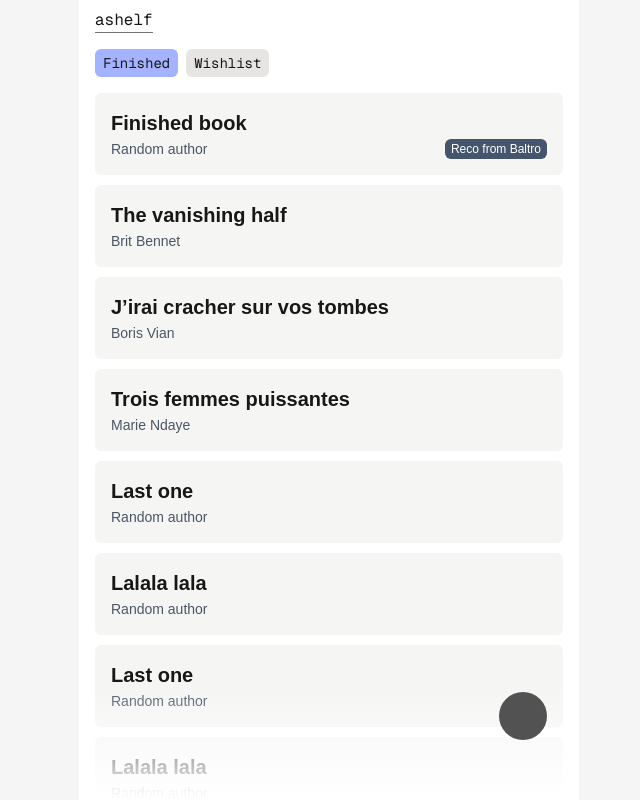
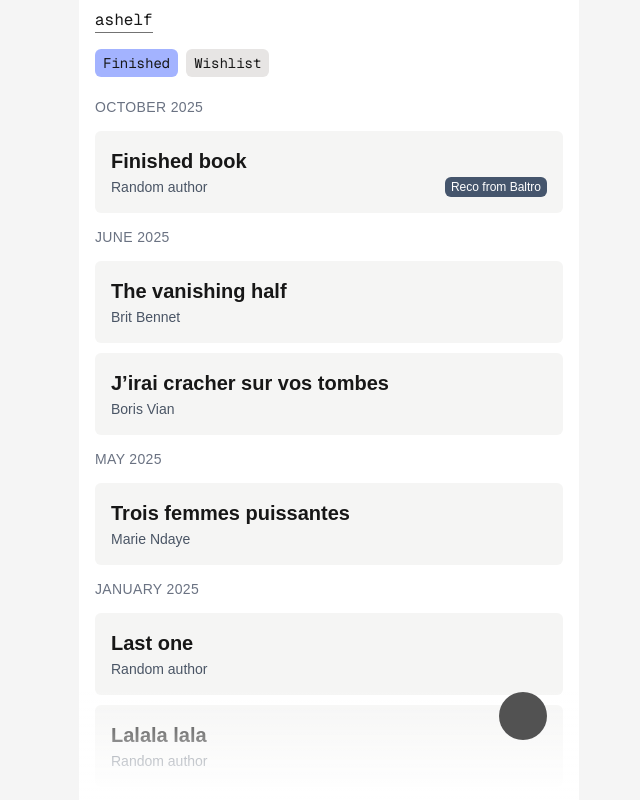
Before and after one commit to arianeprs/ashelf, a Next.js app: page / in a window 1280 px wide. Shown: the top 800 px of the page, without its empty margins (311-951 px from the left). Built offline with nearby package versions, Linux system fonts and the light colour scheme.

Commit message:
finished books are ordered by month

```diff
--- a/app/components/bookList.tsx
+++ b/app/components/bookList.tsx
@@ -5,28 +5,53 @@ import { Book } from '../data/book';
 import { getApiBooks } from '../routes/book.routes';
 import BookItem from './bookItem';
 import EmptyList from './emptyList';
+import FinishedBooksList from './finishedBooksList';
 
-export default function BookList({ selectedTab }: { selectedTab: string }) {
-  const [books, setBooks] = useState<Book[]>([]);
+export default function BookList({ selectedTab }: { selectedTab: 'Finished' | 'Wishlist' }) {
+  const [wishBooks, setWishBooks] = useState<Book[]>([]);
+  const [finishedBooks, setFinishedBooks] = useState<Book[]>([]);
+  const hasWishBooksToShow = !!wishBooks && wishBooks.length > 0;
+  const hasFinishedBooksToShow = !!finishedBooks && finishedBooks.length > 0;
 
+  /* Load books once */
   useEffect(() => {
+    const getBooks = async () => {
+      getApiBooks('Finished').then((result) => {
+        if (!ignore) {
+          setFinishedBooks(result);
+        }
+      });
+
+      getApiBooks('Wishlist').then((result) => {
+        if (!ignore) {
+          setWishBooks(result);
+        }
+      });
+    };
+
     let ignore = false;
-    (async () => {
-      const data = await getApiBooks(selectedTab);
-      if (!ignore) setBooks(data);
-    })();
+    getBooks();
+
     return () => {
       ignore = true;
     };
-  }, [selectedTab]);
+  });
 
   return (
     <div className="flex flex-col w-full grow items-stretch gap-2.5 mb-40">
-      {books && books.length > 0 ? (
-        books.map((book) => <BookItem key={book.id} {...book} />)
-      ) : (
-        <EmptyList />
-      )}
+      {selectedTab === 'Finished' &&
+        (hasFinishedBooksToShow ? (
+          <FinishedBooksList finishedBooks={finishedBooks} />
+        ) : (
+          <EmptyList />
+        ))}
+
+      {selectedTab === 'Wishlist' &&
+        (hasWishBooksToShow ? (
+          wishBooks.map((book) => <BookItem key={book.id} {...book} />)
+        ) : (
+          <EmptyList />
+        ))}
     </div>
   );
 }
--- /dev/null
+++ b/app/components/finishedBooksList.tsx
@@ -0,0 +1,42 @@
+'use client';
+
+import { Book } from '../data/book';
+import BookItem from './bookItem';
+
+export default function FinishedBooksList({ finishedBooks }: { finishedBooks: Book[] }) {
+  function getFormattedDate(yearMonthDate: string): string {
+    const [y, m] = yearMonthDate.split('-').map(Number);
+    const d = new Date(y, (m || 1) - 1, 1);
+    return new Intl.DateTimeFormat('en-GB', { month: 'long', year: 'numeric' }).format(d);
+  }
+
+  const monthBooksGroups: [string, Book[]][] = (() => {
+    const group = new Map<string, Book[]>();
+    for (const book of finishedBooks) {
+      const key = book.finishedOn?.slice(0, 7);
+      if (!group.has(key)) group.set(key, []);
+      group.get(key)!.push(book);
+    }
+
+    /* Sort months (most recent first) */
+    const sorted = Array.from(group.entries()).sort((a, b) => b[0].localeCompare(a[0]));
+    return sorted;
+  })();
+
+  return (
+    <div className="flex flex-col w-full grow items-stretch gap-2.5 mb-40">
+      {monthBooksGroups &&
+        monthBooksGroups.map((monthBookGroup: [string, Book[]]) => (
+          <div key={monthBookGroup[0]} className="flex flex-col gap-2.5">
+            <div className="text-sm uppercase tracking-wide text-gray-500 py-1">
+              {getFormattedDate(monthBookGroup[0])}
+            </div>
+
+            {monthBookGroup[1].map((book) => (
+              <BookItem key={book.id} {...book} />
+            ))}
+          </div>
+        ))}
+    </div>
+  );
+}
```
